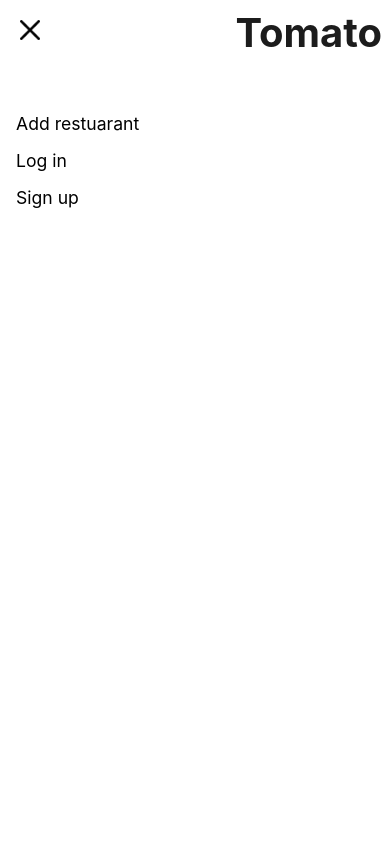
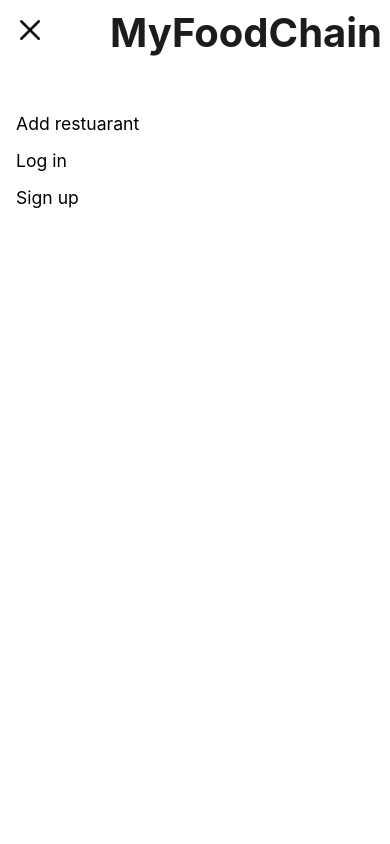
Before and after one commit to Visal20497/MYFoodChian_Project_OnReactjs, a React (Vite) app: page / in a window 390 px wide. Both pictures are taken after a click on the picture 30 px from the left and 30 px from the top of the page. Shown: the top 844 px of the page. Built offline with nearby package versions, Linux system fonts and the light colour scheme.

Commit message:
Update MobileNavbar.jsx

```diff
--- a/src/components/Navbars/MobileNavbar/MobileNavbar.jsx
+++ b/src/components/Navbars/MobileNavbar/MobileNavbar.jsx
@@ -20,7 +20,7 @@ let MobileNavbar = ({ toogleMenu, setToggleMenu }) => {
     <div className={css.mobileMenu}>
         <div className={css.menu}>
             <img className={css.menuBar} src={close} alt='menu bar' onClick={() => setToggleMenu(val => !val)} />
-            <Link className={css.title} to='/'>Tomato</Link>
+            <Link className={css.title} to='/'>MyFoodChain</Link>
         </div>
         <div className={css.navbar}>
             <Link to='/add-restaurant' className={css.menuItem} >Add restuarant</Link>
```
